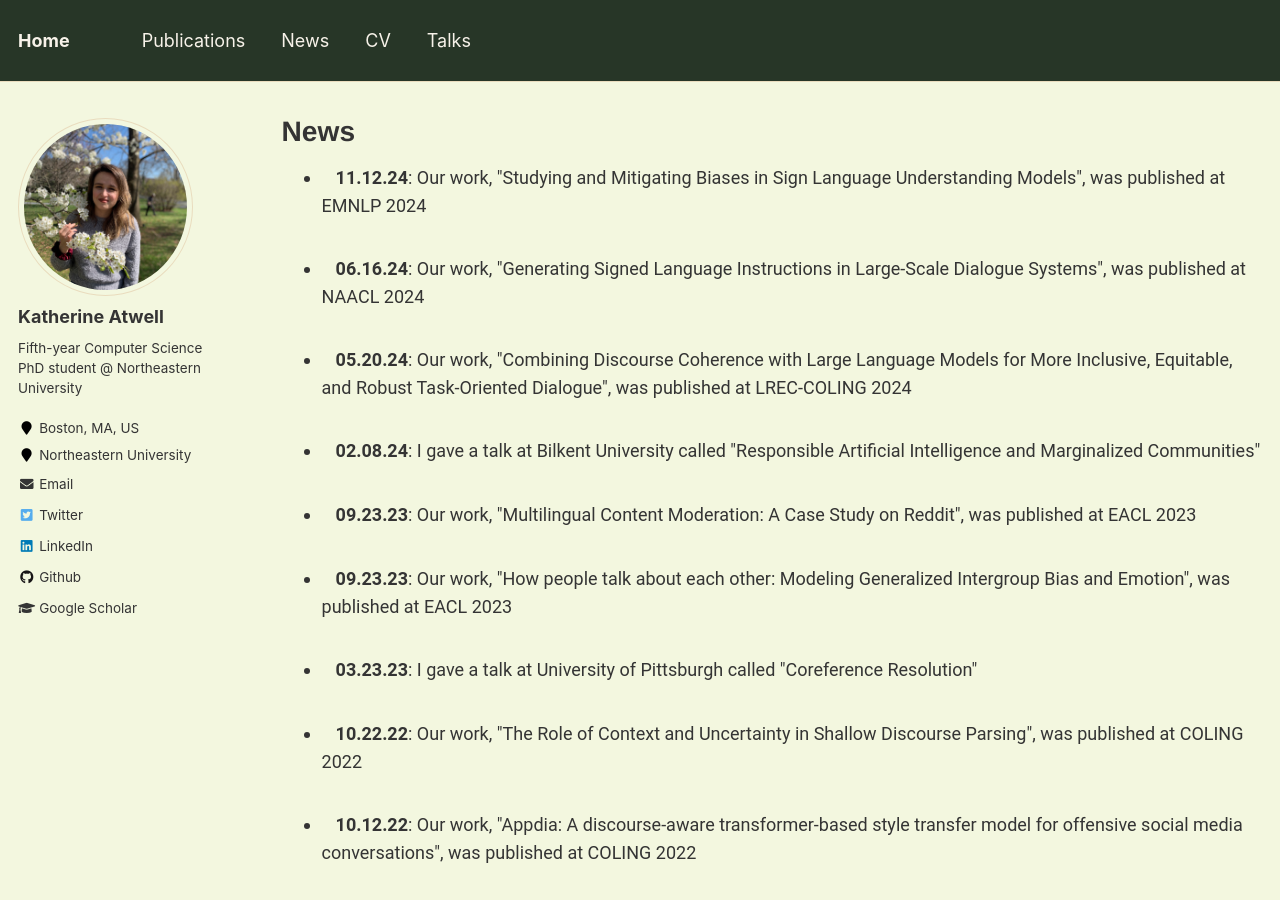
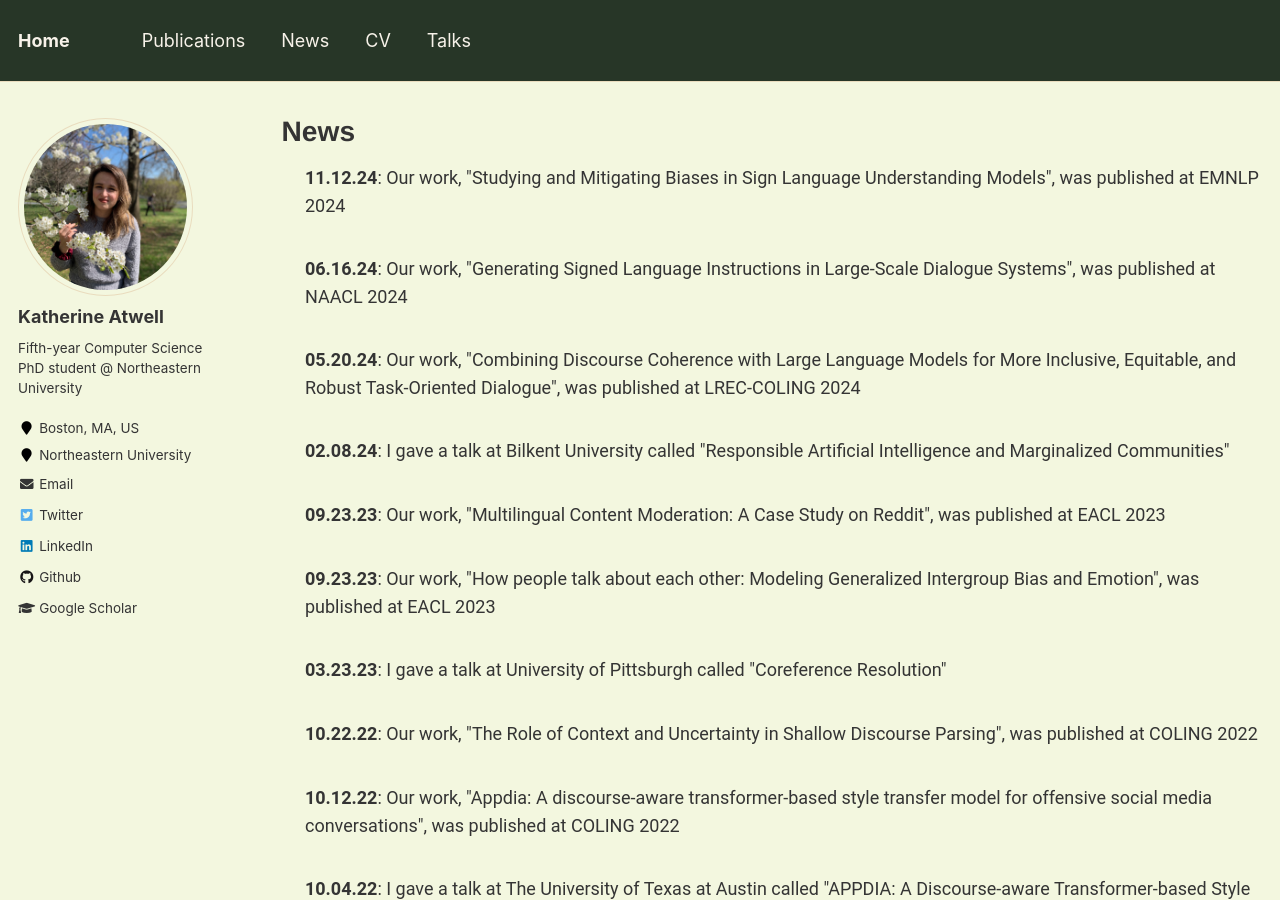
Before and after one commit to katherine-atwell/katherine-atwell.github.io, a Jekyll site: the page built from _pages/news.md, in a window 1280 px wide and 900 px high. Built offline with Jekyll 4.4.1, drawn with Linux system fonts in a browser that asks for light colours.

Commit message:
update news list

```diff
--- a/_pages/news.md
+++ b/_pages/news.md
@@ -10,7 +10,8 @@
 {% assign everything = site.publications | concat: site.talks%}
 {% assign sorted = everything | sort: "date" | reverse %}
 
-<ul class="news">{% for post in sorted %}
+<div class="news">
+<ul>{% for post in sorted %}
   <li><b>{{post.date | date: "%m.%d.%y"}}</b>:
   {% if post.collection == "publications" %}
     Our work, "{{post.title}}", was published at {{post.venueinformal}} <br><br>
@@ -20,3 +21,4 @@
   {% endif %}
   </li>
 {% endfor %}</ul>
+</div>
```
